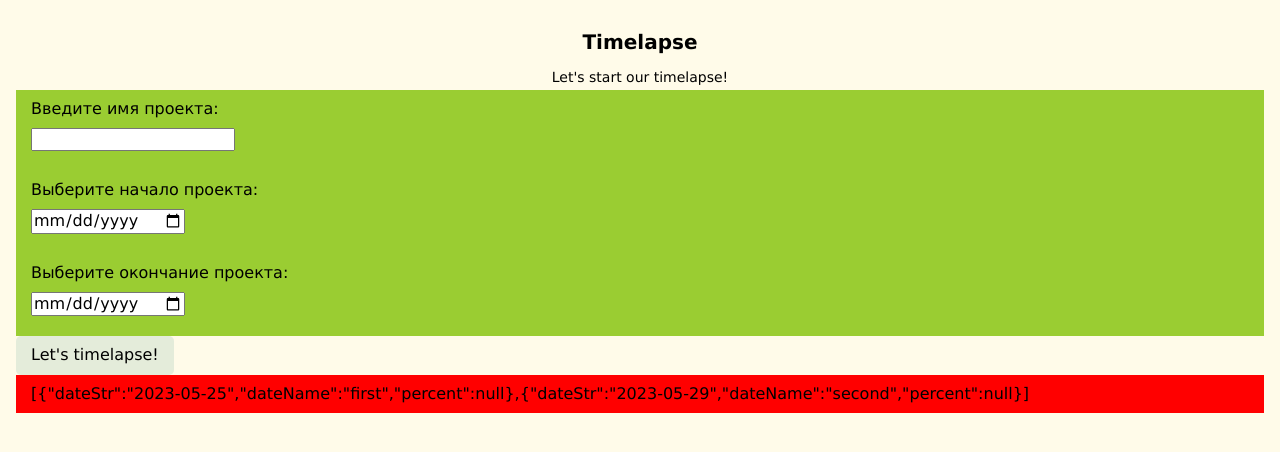
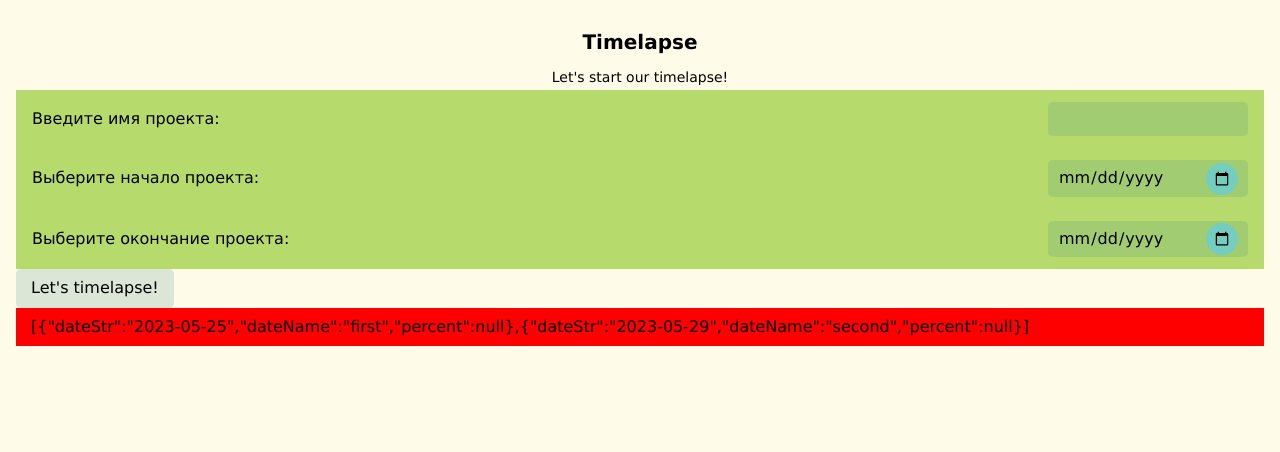
Before and after one commit to ann4ann/Timelapse, a React (Create React App) app: page / in a window 1280 px wide. Shown: the top 452 px of the page. Built offline with nearby package versions, Linux system fonts and the light colour scheme.

Commit message:
added form and saving to localstorage

```diff
--- a/src/App.tsx
+++ b/src/App.tsx
@@ -1,18 +1,11 @@
-import React, {ChangeEventHandler, useState} from 'react';
+import React, {ChangeEventHandler, FormEvent, useEffect, useState} from 'react';
 import './App.css';
-import {Button} from "./app/components/common/Button/Button";
 import {align, Text} from "./app/components/common/Text/Text";
 import {Timelapse} from "./app/components/ui/Timelapse/Timelapse";
-import {InputDate} from "./app/components/common/Input/InputDate/InputDate";
 import {date, project} from "./app/types/types";
+import {CreateProjectForm} from "./app/components/ui/CreateProjectForm/CreateProjectForm";
 
 //==================Данные для теста==================
-
-// const testProject: project = {
-//     startDate: "2023-05-10",
-//     endDate: "2023-06-30",
-//     projectName: "TestProj"
-// }
 
 const dates: date[] = [
     {
@@ -24,7 +17,6 @@ const dates: date[] = [
         dateName: "second"
     },
 ]
-
 //===========================================
 
 function App() {
@@ -34,14 +26,25 @@ function App() {
         projectName: ""
     })
 
-    const changeInputHandler:ChangeEventHandler<HTMLInputElement> = ({target}) => {
-        console.log(target)
-        setProjectData((prevstate) => {
+    useEffect(() => {
+        const strData = localStorage.getItem("projectData")
+        if (strData) {
+            setProjectData(JSON.parse(strData))
+        }
+    }, [])
+
+    const changeInputHandler: ChangeEventHandler<HTMLInputElement> = ({target}) => {
+        setProjectData((prevState) => {
             return ({
-                ...prevstate,
+                ...prevState,
                 [target.name]: target.value
             })
         })
+    }
+
+    const submitFormHandler = (e: FormEvent<HTMLFormElement>) => {
+        e.preventDefault();
+        localStorage.setItem("projectData", JSON.stringify(projectData))
     }
 
     return (
@@ -51,28 +54,11 @@ function App() {
                 content="Let's start our timelapse!"
                 align={align.CENTER}
             />
-            <InputDate
-                label="Введите имя проекта:"
-                onChange={changeInputHandler}
-                value={projectData.projectName}
-                name={"projectName"}
-                type={"text"}
+            <CreateProjectForm
+                changeInputHandler={changeInputHandler}
+                submitFormHandler={submitFormHandler}
+                projectData={projectData}
             />
-            <InputDate
-                label="Выберите начало проекта:"
-                onChange={changeInputHandler}
-                value={projectData.startDate}
-                name={"startDate"}
-                type={"date"}
-            />
-            <InputDate
-                label="Выберите окончание проекта:"
-                onChange={changeInputHandler}
-                value={projectData.endDate}
-                name={"endDate"}
-                type={"date"}
-            />
-            <Button text="Let's timelapse!"/>
             <Timelapse projectData={projectData} stages={dates}/>
         </div>
     );
--- a/src/app/components/common/Button/Button.module.css
+++ b/src/app/components/common/Button/Button.module.css
@@ -1,5 +1,5 @@
 .button {
-    background-color: rgba(78, 147, 137, 0.15);
+    background-color: var(--transperent-accent-color);
     padding: 10px 15px;
     border: none;
     border-radius: 5px;
--- a/src/app/components/common/Button/Button.tsx
+++ b/src/app/components/common/Button/Button.tsx
@@ -4,15 +4,23 @@ import cls from "./Button.module.css"
 interface ButtonProps {
     text: string,
     onClick?: () => void,
+    type?: "button" | "submit" | "reset" | undefined
 }
 
 export const Button = memo((props: ButtonProps) => {
     const {
         text,
-        onClick
+        onClick,
+        type = "button"
     } = props
 
     return (
-        <button onClick={onClick} className={cls.button}>{text}</button>
+        <button
+            onClick={onClick}
+            type={type}
+            className={cls.button}
+        >
+            {text}
+        </button>
     )
 })
--- /dev/null
+++ b/src/app/components/common/Input/Input/Input.module.css
@@ -0,0 +1,37 @@
+.inputDate {
+    background-color: var(--primary-color);
+    width: 100%;
+    padding: 12px 16px;
+    display: flex;
+    justify-content: space-between;
+    align-items: center;
+}
+
+.label {
+    flex-grow: 1;
+}
+
+.input {
+    border: none;
+    border-radius: 5px;
+    padding: 8px 10px;
+    background-color: var(--transperent-accent-color);
+    width: 200px;
+    transition: background-color ease-out 0.3s;
+    position: relative;
+}
+.input:focus {
+    outline: none;
+    background-color: var(--accent-color);
+}
+
+.input::-webkit-calendar-picker-indicator{
+    background-color: var(--accent-color);
+    padding: 8px;
+    cursor: pointer;
+    border-radius: 50%;
+    position: absolute;
+    transform: translate(-50%,-50%);
+    top: 50%;
+    right: -0.4rem;
+}
--- a/src/app/components/common/Input/InputDate/InputDate.tsx
+++ b/src/app/components/common/Input/Input/Input.tsx
@@ -1,6 +1,5 @@
-import {ChangeEventHandler, memo, useState} from "react";
-import cls from "./InputDate.module.css"
-import {Button} from "../../Button/Button";
+import {ChangeEventHandler, memo} from "react";
+import cls from "./Input.module.css"
 import {Text} from "../../Text/Text";
 
 interface InputDateProps {
@@ -11,7 +10,7 @@ interface InputDateProps {
     type?: "text" | "date" | "password"
 }
 
-export const InputDate = memo((props: InputDateProps) => {
+export const Input = memo((props: InputDateProps) => {
     const {
         label = "",
         onChange,
@@ -22,14 +21,17 @@ export const InputDate = memo((props: InputDateProps) => {
 
     return (
         <div className={cls.inputDate}>
-            <label htmlFor="someDate">{label}</label>
+            <label htmlFor="someDate" className={cls.label}>
+                {label}
+            </label>
             <input
+                className={cls.input}
                 onChange={onChange}
                 value={value}
                 name={name}
                 type={type}
             />
-            <Text content={value} />
+            {/*<Text content={value} />*/}
         </div>
     )
 })
--- a/src/app/components/common/Input/InputDate/InputDate.module.css
+++ /dev/null
@@ -1,11 +0,0 @@
-.inputDate {
-    background-color: yellowgreen;
-    padding: 10px 15px;
-
-}
-
-.inputDate > *:not(:last-child) {
-    display: block;
-    margin-bottom: 10px;
-    margin-right: 1.2rem;
-}
--- /dev/null
+++ b/src/app/components/ui/CreateProjectForm/CreateProjectForm.module.css
@@ -0,0 +1,3 @@
+.createProjectForm {
+
+}
--- /dev/null
+++ b/src/app/components/ui/CreateProjectForm/CreateProjectForm.tsx
@@ -0,0 +1,48 @@
+import React, {ChangeEventHandler, FormEvent, memo} from "react";
+import cls from "./CreateProjectForm.module.css"
+import {Input} from "../../common/Input/Input/Input";
+import {Button} from "../../common/Button/Button";
+import {project} from "../../../types/types";
+
+interface CreateProjectFormProps {
+    changeInputHandler: ChangeEventHandler<HTMLInputElement>
+    submitFormHandler: (e: FormEvent<HTMLFormElement>) => void,
+    projectData: project
+}
+
+export const CreateProjectForm = memo((props: CreateProjectFormProps) => {
+    const {
+        changeInputHandler,
+        submitFormHandler,
+        projectData,
+    } = props
+
+
+
+    return (
+        <form onSubmit={submitFormHandler} className={cls.createProjectForm}>
+            <Input
+                label="Введите имя проекта:"
+                onChange={changeInputHandler}
+                value={projectData.projectName}
+                name={"projectName"}
+                type={"text"}
+            />
+            <Input
+                label="Выберите начало проекта:"
+                onChange={changeInputHandler}
+                value={projectData.startDate}
+                name={"startDate"}
+                type={"date"}
+            />
+            <Input
+                label="Выберите окончание проекта:"
+                onChange={changeInputHandler}
+                value={projectData.endDate}
+                name={"endDate"}
+                type={"date"}
+            />
+            <Button text="Let's timelapse!" type={"submit"}/>
+        </form>
+    )
+})
--- a/src/index.css
+++ b/src/index.css
@@ -1,4 +1,11 @@
 @import "reset.css";
+
+:root {
+  --background-color: #fffbe9;
+  --accent-color: #74cebf;
+  --transperent-accent-color: rgba(78, 147, 137, 0.2);
+  --primary-color: #b6da6b;
+}
 
 body {
   font-family: 'Verdana', sans-serif;
```
